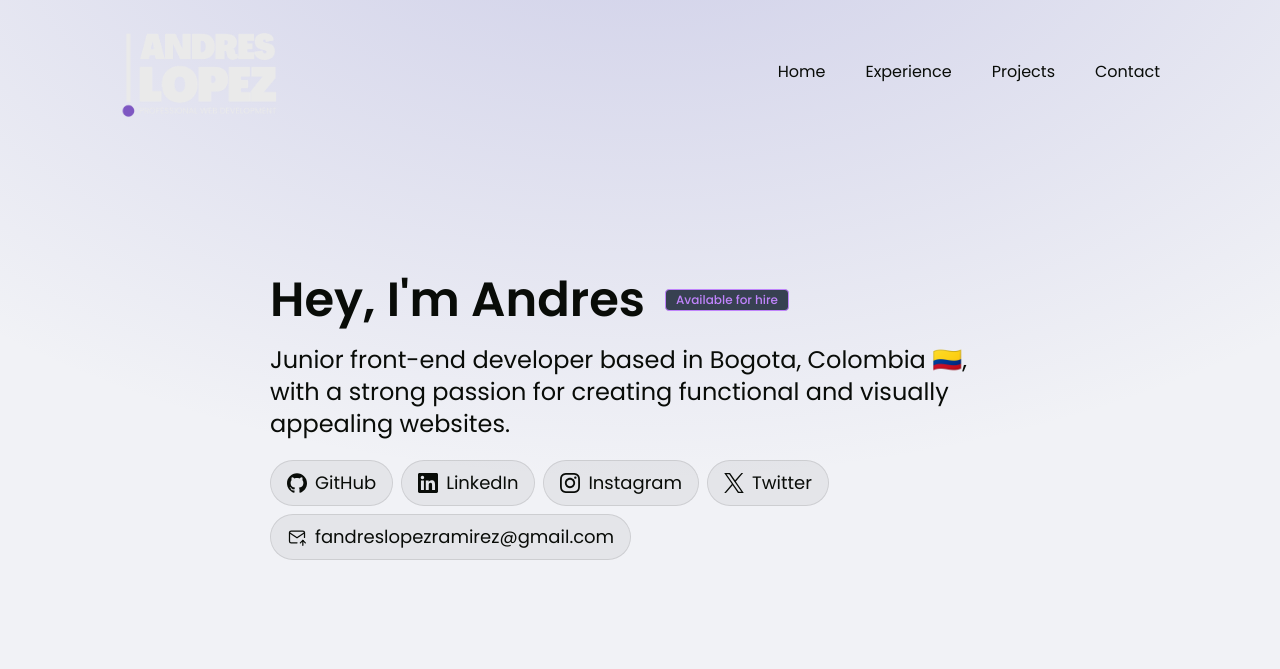
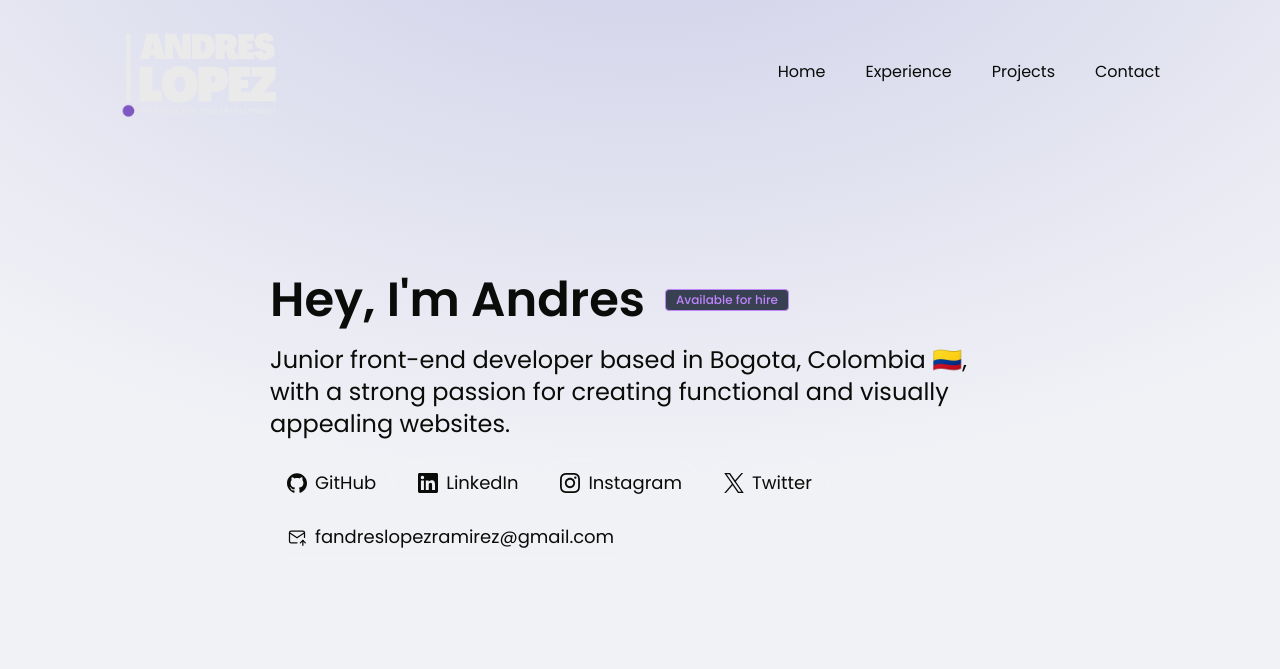
Before and after one commit to andreslopezco/portfolio-astro, an Astro site: page / in a window 1280 px wide. Shown: the top 669 px of the page. Built offline with nearby package versions, Linux system fonts and the light colour scheme; Astro itself is replaced by a stand-in of ours.

Commit message:
Delete light mode

```diff
--- a/src/components/SocialButton.astro
+++ b/src/components/SocialButton.astro
@@ -3,7 +3,7 @@ const { href } = Astro.props;
 ---
 
 <a
-  class="flex flex-row items-center justify-center px-4 py-2 text-sm transition border rounded-full md:text-base lg:text-lg gap-x-2 bg-black/5 dark:bg-white/5 dark:border-white/10 border-black/10 hover:scale-110 hover:bg-black/10 dark:hover:bg-white/10"
+  class="flex flex-row items-center justify-center px-4 py-2 text-sm transition border rounded-full md:text-base lg:text-lg gap-x-2 bg-white/5 border-white/10 hover:scale-105 hover:bg-white/10"
   href={href}
   target="_blank"
   rel="noopener noreferrer"
```
